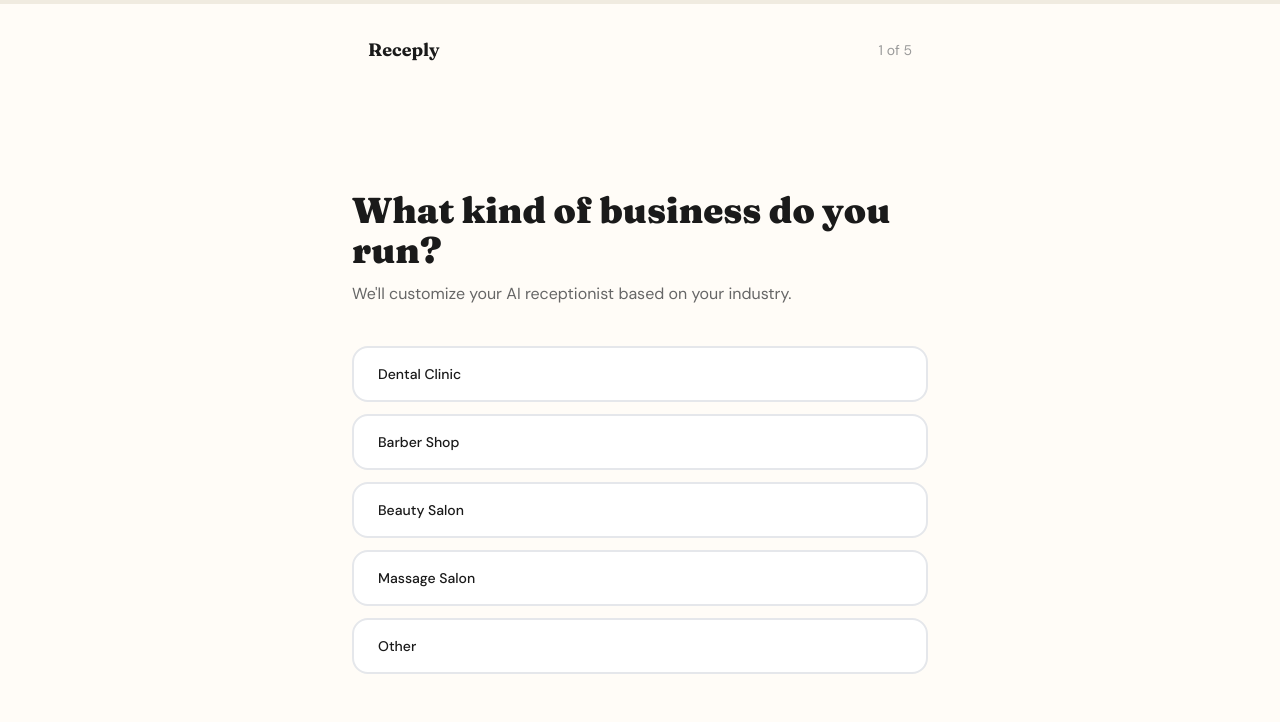
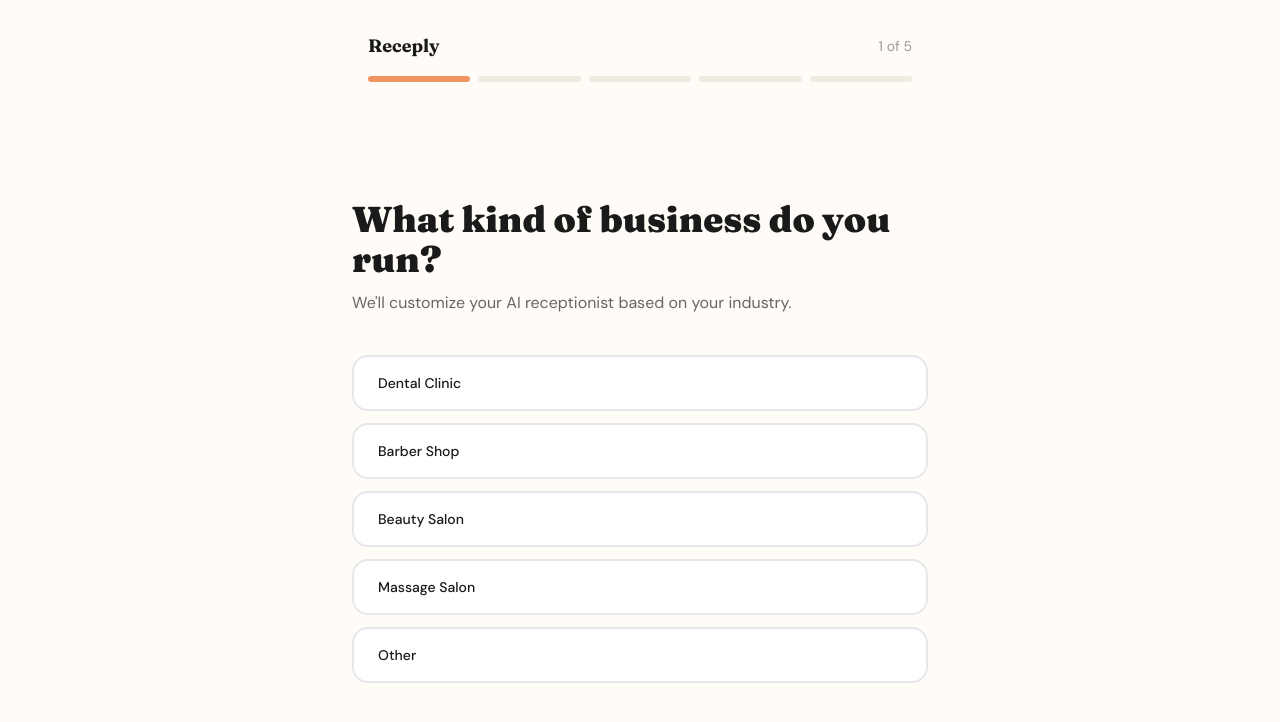
Before and after one commit to visionas9/ai-receptionist, a Next.js app: page /onboarding in a window 1280 px wide. Shown: the top 722 px of the page. Built offline with nearby package versions, Linux system fonts and the light colour scheme; no server answers.

Commit message:
skip pricing button

```diff
--- a/src/app/onboarding/page.tsx
+++ b/src/app/onboarding/page.tsx
@@ -119,22 +119,31 @@ export default function OnboardingPage() {
     <div className="min-h-screen bg-[#FFFCF7] flex flex-col">
       <style>{`@import url('https://fonts.googleapis.com/css2?family=Fraunces:wght@700;900&display=swap'); .font-display { font-family: 'Fraunces', serif; }`}</style>
 
-      {/* Progress bar */}
-      <div className="w-full h-1 bg-[#f0ebe0]">
-        <div
-          className="h-1 bg-[#E65100] transition-all duration-500"
-          style={{ width: `${progress}%` }}
-        />
-      </div>
-
       {/* Header */}
-      <div className="max-w-xl mx-auto w-full px-4 pt-8 flex items-center justify-between">
+      {/* Header */}
+      <div className="max-w-xl mx-auto w-full px-4 pt-8">
+        <div className="flex items-center justify-between mb-4">
           <span className="font-display font-bold text-lg text-[#1a1a1a]">
             Receply
           </span>
           <span className="text-sm text-[#999]">
             {step + 1} of {questions.length}
           </span>
+        </div>
+        <div className="flex items-center gap-2">
+          {questions.map((_, i) => (
+            <div
+              key={i}
+              className={`h-1.5 flex-1 rounded-full transition-all duration-500 ${
+                i < step
+                  ? "bg-[#E65100]"
+                  : i === step
+                    ? "bg-[#E65100]/60"
+                    : "bg-[#f0ebe0]"
+              }`}
+            />
+          ))}
+        </div>
       </div>
 
       {/* Question */}
--- a/src/app/onboarding/pricing/page.tsx
+++ b/src/app/onboarding/pricing/page.tsx
@@ -3,6 +3,7 @@
 import { useRouter } from "next/navigation";
 import { Check } from "lucide-react";
 import { createClient } from "@/lib/supabase/client";
+import { useState } from "react";
 
 const plans = [
   {
@@ -52,17 +53,22 @@ const plans = [
 
 export default function PricingPage() {
   const router = useRouter();
+  const [selecting, setSelecting] = useState(false);
 
-  const handleSelect = async () => {
+  const handleSelect = async (planName: string) => {
+    setSelecting(true);
     const supabase = createClient();
     const {
       data: { user },
     } = await supabase.auth.getUser();
+    console.log("user:", user);
+
     if (user) {
-      await supabase
+      const { error } = await supabase
         .from("clinics")
         .update({ onboarded: true })
         .eq("user_id", user.id);
+      console.log("update error:", error);
     }
     router.push("/dashboard");
   };
@@ -151,24 +157,31 @@ export default function PricingPage() {
             </ul>
 
             <button
-              onClick={handleSelect}
-              className={`w-full py-3 rounded-full text-sm font-medium transition-colors ${
+              onClick={() => handleSelect(plan.name)}
+              disabled={selecting}
+              className={`w-full py-3 rounded-full text-sm font-medium transition-colors disabled:opacity-50 ${
                 plan.highlight
                   ? "bg-[#E65100] text-white hover:bg-[#bf4000]"
                   : "bg-[#1a1a1a] text-white hover:bg-[#333]"
               }`}
             >
-              {plan.cta}
+              {selecting ? "Setting up..." : plan.cta}
             </button>
           </div>
         ))}
       </div>
-
       <p className="text-center text-sm text-[#999] mt-8">
         All plans include{" "}
         <span className="text-[#E65100] font-medium">unlimited AI calls</span>.
         Start with 15 free minutes, no credit card required.
       </p>
+
+      <button
+        onClick={() => handleSelect("free")}
+        className="block mx-auto mt-4 text-sm text-[#999] hover:text-[#666] transition-colors underline underline-offset-2"
+      >
+        Skip for now, explore the dashboard
+      </button>
     </div>
   );
 }
--- a/src/middleware.ts
+++ b/src/middleware.ts
@@ -36,7 +36,8 @@ export async function middleware(request: NextRequest) {
   if (
     !user &&
     !request.nextUrl.pathname.startsWith("/login") &&
-    !request.nextUrl.pathname.startsWith("/signup")
+    !request.nextUrl.pathname.startsWith("/signup") &&
+    !request.nextUrl.pathname.startsWith("/onboarding")
   ) {
     const url = request.nextUrl.clone();
     url.pathname = "/login";
```
Lines whose indentation alone changed are shown as unchanged.
